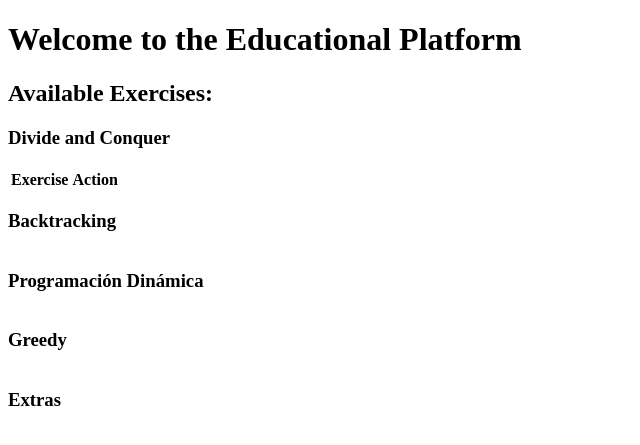
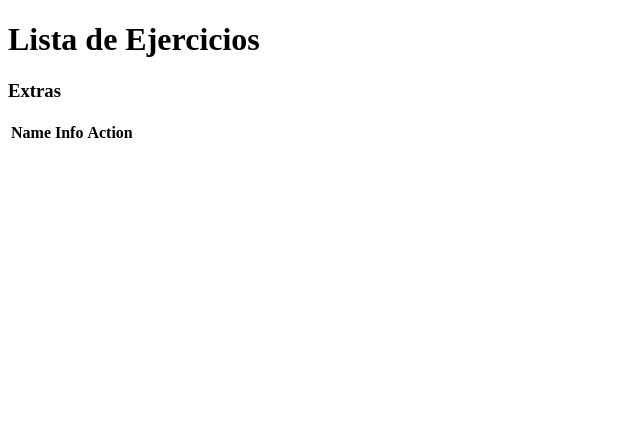
Before and after one commit to matuteiglesias/evaluar-app, a Flask app: template templates/index.html in a window 1280 px wide. Shown: the top 445 px of the page, without its empty margins (0-640 px from the left). Run offline with Flask 2, Linux system fonts and the light colour scheme; the template is opened without the code that fills it, so the values that code supplies are empty; some libraries are stand-ins or nearby versions.

Commit message:
Templates

```diff
--- a/templates/index.html
+++ b/templates/index.html
@@ -1,82 +1,54 @@
 <!DOCTYPE html>
 <html>
 <head>
-    <title>Educational Platform</title>
-    <!-- Include Google Sign-In JavaScript API -->
+    <title>Plataforma Educativa</title>
+    <!-- <meta name="google-signin-client_id" content="412630077125-c9iupgcs849nlubs50boh69k5mbgnlpi.apps.googleusercontent.com"> -->
     <script src="https://apis.google.com/js/platform.js" async defer></script>
-    <!-- Optional: Include a CSS framework like Bootstrap for styling -->
+    <link rel="stylesheet" href="{{ url_for('static', filename='css/style.css') }}">
+    <script src="https://ajax.googleapis.com/ajax/libs/jquery/3.5.1/jquery.min.js"></script>
 </head>
+
+
+
 <body>
-    <h1>Welcome to the Educational Platform</h1>
-    <!-- Google Sign-In button -->
-    <div class="g-signin2" data-onsuccess="onSignIn"></div>
-
-    <h2>Available Exercises:</h2>
-
-    <!-- Sections for each unit -->
-    <section id="DivideAndConquer">
-        <h3>Divide and Conquer</h3>
-        <table class="exerciseTable">
+    <h1>Lista de Ejercicios</h1>
+    <section id="Extras">
+        <h3>Extras</h3>
+        <table class="exerciseTable" id="extrasTable">
             <tr>
-                <th>Exercise</th>
+                <th>Name</th>
+                <th>Info</th>
                 <th>Action</th>
             </tr>
-            <!-- Exercise rows for Divide and Conquer will be dynamically inserted here -->
-        </table>
-    </section>
-
-    <section id="Backtracking">
-        <h3>Backtracking</h3>
-        <table class="exerciseTable">
-            <!-- Similar structure for Backtracking -->
-        </table>
-    </section>
-
-    <section id="ProgramacionDinamica">
-        <h3>Programación Dinámica</h3>
-        <table class="exerciseTable">
-            <!-- Similar structure for Programacion Dinamica -->
-        </table>
-    </section>
-
-    <section id="Greedy">
-        <h3>Greedy</h3>
-        <table class="exerciseTable">
-            <!-- Similar structure for Greedy -->
-        </table>
-    </section>
-
-    <section id="Extras">
-        <h3>Extras</h3>
-        <table class="exerciseTable">
-            <!-- Similar structure for Extras -->
+            <!-- Exercise rows for Extras will be dynamically inserted here -->
         </table>
     </section>
 
     <script>
-        // Example structure for exercises, you would replace this with your actual dynamic loading logic
-        const exercises = [
-            {id: 1, unit: "Divide and Conquer", name: "QuickSort"},
-            // Add more exercises as per your CSV file
-        ];
 
-        // Dynamically populate exercises table
-        exercises.forEach(exercise => {
-            let table = document.querySelector(`#${exercise.unit.replace(/\s+/g, '')} .exerciseTable`);
+
+
+    document.addEventListener('DOMContentLoaded', function() {
+    fetch('/get_exercises')
+    .then(response => response.json())
+    .then(data => {
+        console.log(data); // Log data to see if it's correctly fetched
+        const table = document.getElementById("extrasTable");
+        data.forEach(exercise => {
             let row = table.insertRow();
             let cell1 = row.insertCell(0);
             let cell2 = row.insertCell(1);
+            let cell3 = row.insertCell(2); // Make sure you have a place for the 'Action' column
             cell1.innerHTML = exercise.name;
-            cell2.innerHTML = `<a href="/exercise/${exercise.id}">Solve</a>`;
+            cell2.innerHTML = exercise.info;
+            // Update the href to point to your Flask route
+            cell3.innerHTML = `<a href="/exercises/${exercise.file}">Resolver</a>`; // This should point to the Flask route
         });
+    })
+    .catch(error => console.error('Error loading exercises:', error));
+    });
 
-        // Handle Google Sign-In
-        function onSignIn(googleUser) {
-            // Get the user's ID token
-            const id_token = googleUser.getAuthResponse().id_token;
-            console.log("User signed in with token:", id_token);
-            // Optionally, send the token to your server for authentication
-        }
+
     </script>
 </body>
 </html>
```
Also changed, not shown: templates/exercise.html (added, +87 -0 lines), templates/feedback.html (added, +28 -0 lines).
